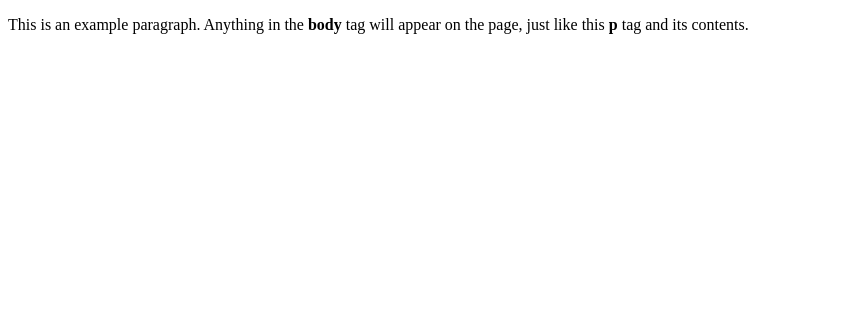
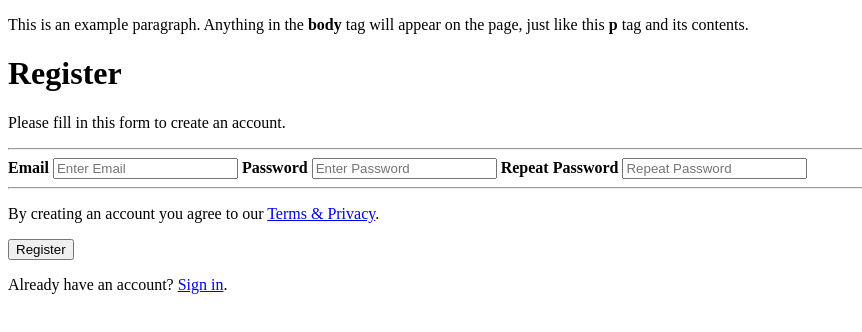
Before and after one commit to rahul1269-kaushal/app_platform_testing, a plain HTML site: page templates/index.html in a window 1280 px wide. Shown: the whole page, without its empty margins (0-862 px from the left). Drawn offline with Linux system fonts and the light colour scheme.

Commit message:
Update index.html

```diff
--- a/templates/index.html
+++ b/templates/index.html
@@ -5,5 +5,30 @@
   </head>
   <body>
     <p>This is an example paragraph. Anything in the <strong>body</strong> tag will appear on the page, just like this <strong>p</strong> tag and its contents.</p>
-  </body>
+
+    <form action="action_page.php">
+        <div class="container">
+            <h1>Register</h1>
+            <p>Please fill in this form to create an account.</p>
+            <hr>
+
+            <label for="email"><b>Email</b></label>
+            <input type="text" placeholder="Enter Email" name="email" id="email" required>
+
+            <label for="psw"><b>Password</b></label>
+            <input type="password" placeholder="Enter Password" name="psw" id="psw" required>
+
+            <label for="psw-repeat"><b>Repeat Password</b></label>
+            <input type="password" placeholder="Repeat Password" name="psw-repeat" id="psw-repeat" required>
+            <hr>
+
+            <p>By creating an account you agree to our <a href="#">Terms & Privacy</a>.</p>
+            <button type="submit" class="registerbtn">Register</button>
+        </div>
+
+        <div class="container signin">
+            <p>Already have an account? <a href="#">Sign in</a>.</p>
+        </div>
+    </form>
+</body>
 </html>
```
